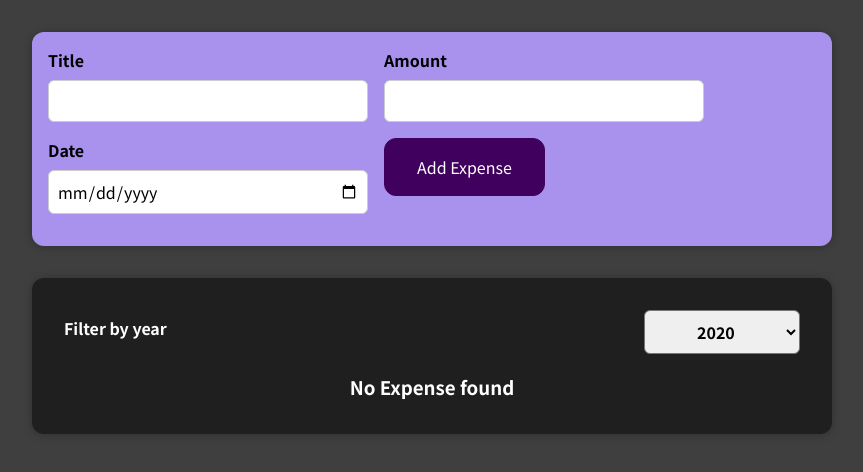
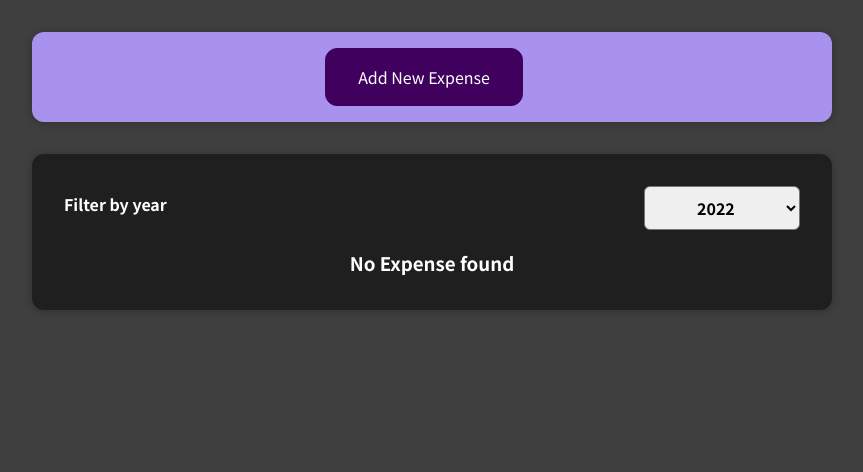
Before and after one commit to GeethasriIrudayasamy/Expense_Tracker_1, a React (Create React App) app: page / in a window 1280 px wide. Shown: the top 472 px of the page, without its empty margins (208-1071 px from the left). Built offline with nearby package versions, Linux system fonts and the light colour scheme.

Commit message:
Conditional Rendering

```diff
--- a/src/Components/ExpenseDetails/Expenses.js
+++ b/src/Components/ExpenseDetails/Expenses.js
@@ -4,7 +4,7 @@ import ExpenseList from "../ExpenseList/ExpenseList";
 import ExpensesFilter from "../ExpenseFilter/ExpenseFilter";
 
 const Expenses = (props) => {
-    const [filteredYear, setFilteredYear] = useState("2020");
+    const [filteredYear, setFilteredYear] = useState("2022");
 
     const filterChangeHandler = (selectedYear) => {
         setFilteredYear(selectedYear);
--- a/src/Components/ExpenseForm/ExpenseForm.js
+++ b/src/Components/ExpenseForm/ExpenseForm.js
@@ -65,6 +65,11 @@ const ExpenseForm = (props) => {
                     />
                 </div>
                 <div className="new-expense__actions">
+                    <button type="button" onClick={props.onCancel}>
+                        Cancel
+                    </button>
+                </div>
+                <div className="new-expense__actions">
                     <button type="submit">Add Expense</button>
                 </div>
             </div>
--- a/src/Components/ExpenseForm/NewExpense.js
+++ b/src/Components/ExpenseForm/NewExpense.js
@@ -1,3 +1,4 @@
+import React, { useState } from "react";
 import ExpenseForm from "./ExpenseForm";
 
 import "./NewExpense.css";
@@ -11,9 +12,26 @@ const NewExpense = (props) => {
         props.onAddExpense(expenseData);
     };
 
+    const [onEntering, setOnEntering] = useState(false);
+
+    const enterValueHandler = () => {
+        setOnEntering(true);
+    };
+    const cancelEnteringValue = () => {
+        setOnEntering(false);
+    };
+
     return (
         <div className="new-expense">
-            <ExpenseForm onSaveExpenses={saveExpxenseHAndler} />
+            {!onEntering && (
+                <button onClick={enterValueHandler}>Add New Expense</button>
+            )}
+            {onEntering && (
+                <ExpenseForm
+                    onSaveExpenses={saveExpxenseHAndler}
+                    onCancel={cancelEnteringValue}
+                />
+            )}
         </div>
     );
 };
```
